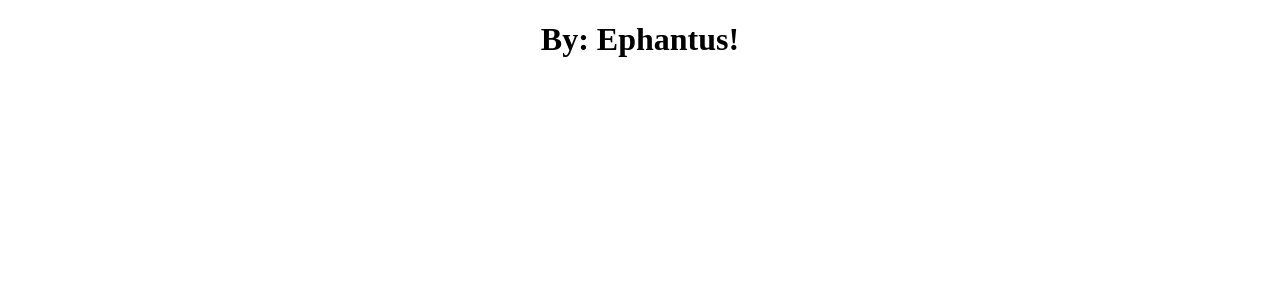
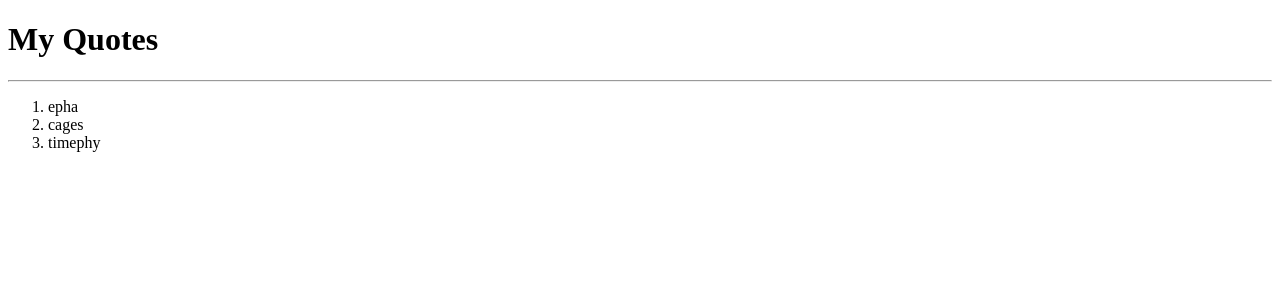
Before and after one commit to ephantuskaranja/Quotes_AngularJs, an Angular app: page / in a window 1280 px wide. Shown: the top 300 px of the page. Built offline with nearby package versions, Linux system fonts and the light colour scheme.

Commit message:
display created quotes to the main page

```diff
--- a/src/app/app.component.html
+++ b/src/app/app.component.html
@@ -1,8 +1,6 @@
-<!--The content below is only a placeholder and can be replaced.-->
-<div style="text-align:center">
-  <h1>
-    {{ title | uppercase }} By: Ephantus!
-  </h1>
-  <ul>
-    <li *ngFor='let quote of quotes'>{{quotes.quote}}</li>
-  </ul>
+<h1>My Quotes</h1>
+<hr>
+
+<ol>
+  <li *ngFor='let quote of quotes'>{{quote.author}}</li>
+</ol>
--- a/src/app/app.component.ts
+++ b/src/app/app.component.ts
@@ -7,9 +7,9 @@ import { Quote } from './quote'
   templateUrl: './app.component.html'
 })
 export class AppComponent {
-    Quote = [
-        new Quote(1,'all of me', `epha`, `ephantus`),
-        new Quote(2,'what a man', `cages`, `ephantus`),
-        new Quote(3,'all of business', `timephy`, `ephantus`),
+    quotes = [
+        new Quote(1,'all of me', 'epha', 'ephantus'),
+        new Quote(2,'what a man', 'cages', 'ephantus'),
+        new Quote(3,'all of business', 'timephy', 'ephantus'),
     ]
 }
--- a/src/app/quote.ts
+++ b/src/app/quote.ts
@@ -1,3 +1,3 @@
 export class Quote {
-    constructor(public id: number, public quote: string, public author: string, public postedBy: string) { }
+    constructor(public id:number, public quote:string, public author:string, public postedBy:string) { }
 }
```
